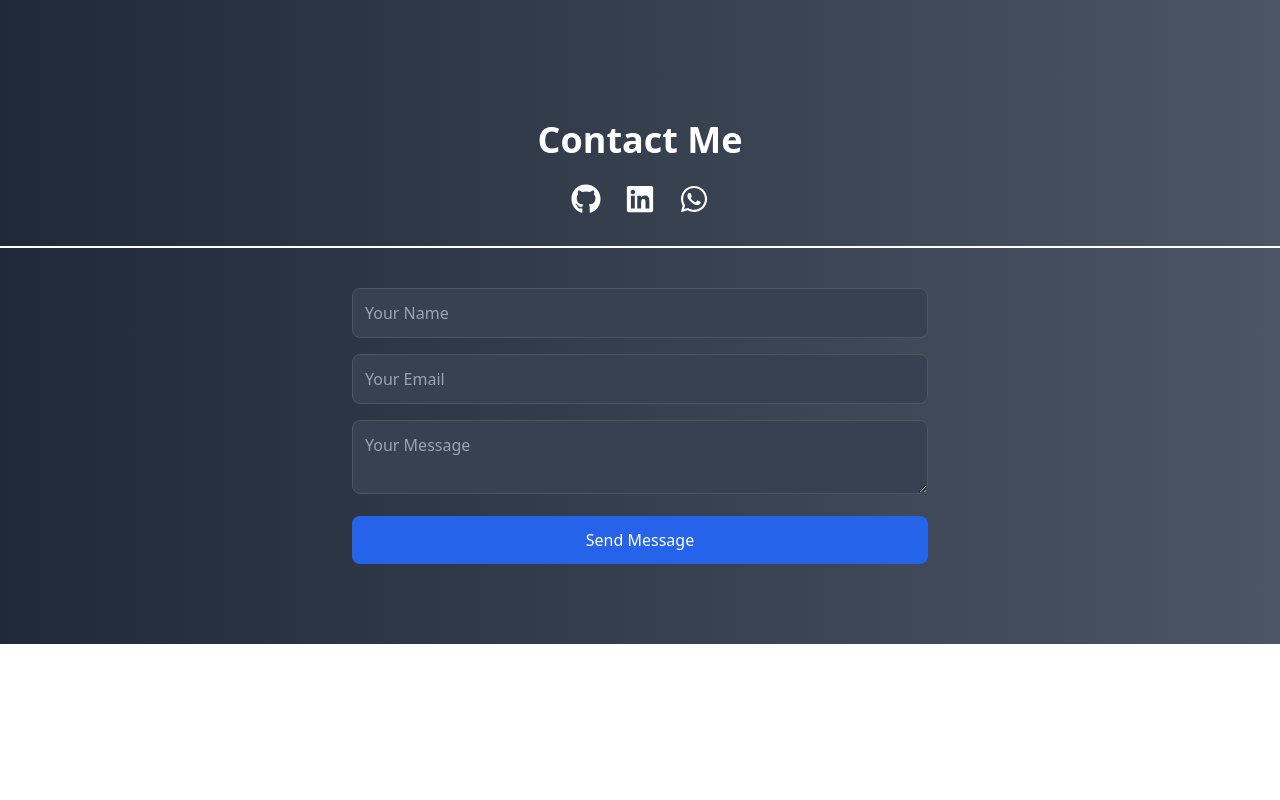
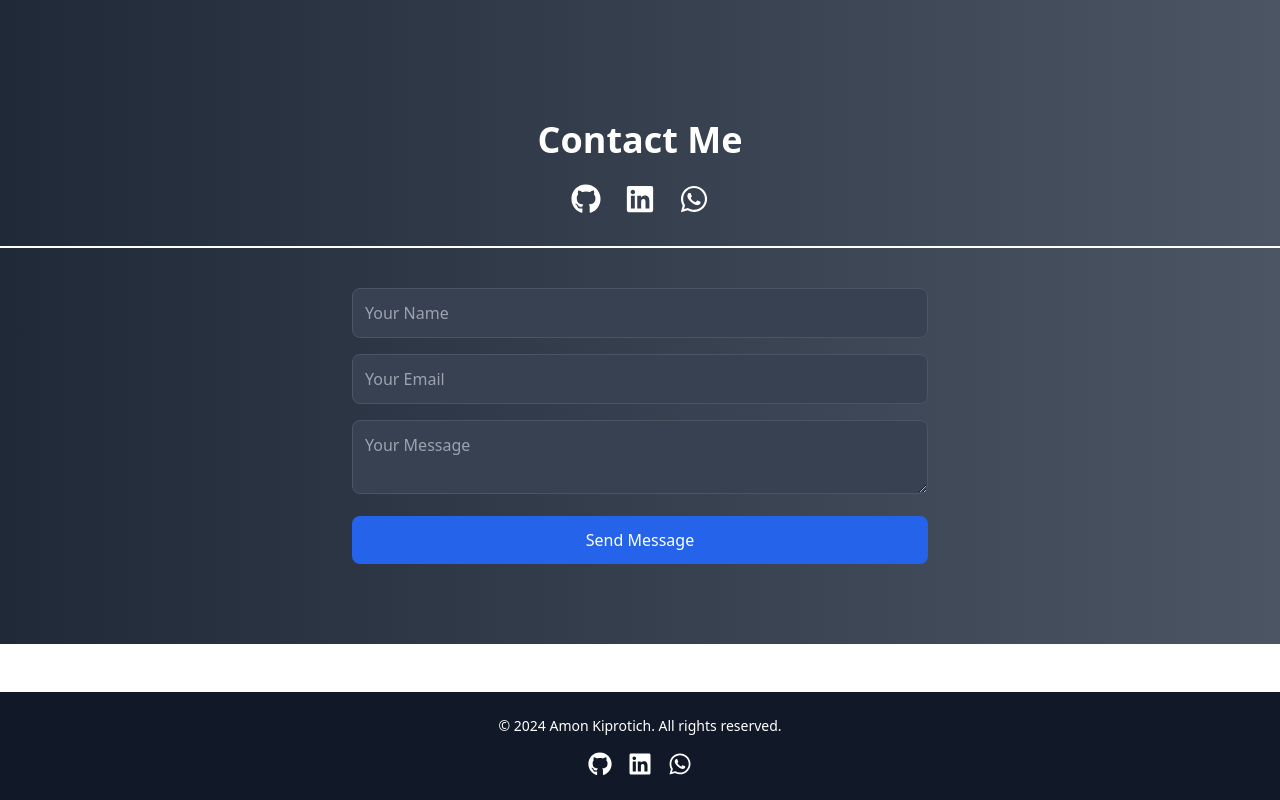
Before and after one commit to AmonCheruiyot/my-portfolio, a React (Vite) app: page / in a window 1280 px wide. Shown: the part 4240-5040 px from the top of the page. Before the commit the page ends 4884 px from the top, so only its background shows below. Built offline with nearby package versions, Linux system fonts and the light colour scheme.

Commit message:
adds footer

```diff
--- a/src/components/Contact.jsx
+++ b/src/components/Contact.jsx
@@ -45,6 +45,7 @@ const Contact = () => {
   };
 
   return (
+    <>
       <section id="contact" className="py-20 bg-gradient-to-r from-gray-800 to-gray-600 text-white">
         <div className="container mx-auto text-center">
           <h2 className="text-4xl font-bold mb-6">Contact Me</h2>
@@ -52,7 +53,7 @@ const Contact = () => {
           {/* Social Media Icons */}
           <div className="flex justify-center space-x-6 mb-6">
             <a
-            href="https://github.com/AmonCheruiyot" // Replace with your GitHub profile URL
+              href="https://github.com/AmonCheruiyot"
               target="_blank"
               rel="noopener noreferrer"
               className="text-white text-3xl hover:text-gray-400 transition duration-300"
@@ -60,7 +61,7 @@ const Contact = () => {
               <FaGithub />
             </a>
             <a
-            href="https://www.linkedin.com/in/amon-kiprotich-b67a252b6/" // Replace with your LinkedIn profile URL
+              href="https://www.linkedin.com/in/amon-kiprotich-b67a252b6/"
               target="_blank"
               rel="noopener noreferrer"
               className="text-white text-3xl hover:text-gray-400 transition duration-300"
@@ -68,7 +69,7 @@ const Contact = () => {
               <FaLinkedin />
             </a>
             <a
-            href="https://wa.me/+254713702378" // Replace with your WhatsApp number (use format: https://wa.me/yournumber)
+              href="https://wa.me/+254713702378"
               target="_blank"
               rel="noopener noreferrer"
               className="text-white text-3xl hover:text-gray-400 transition duration-300"
@@ -106,6 +107,25 @@ const Contact = () => {
           </form>
         </div>
       </section>
+
+      {/* Footer */}
+      <footer className="bg-gray-900 text-white py-6 mt-12">
+        <div className="container mx-auto text-center">
+          <p className="text-sm">© {new Date().getFullYear()} Amon Kiprotich. All rights reserved.</p>
+          <div className="flex justify-center space-x-4 mt-4">
+            <a href="https://github.com/AmonCheruiyot" target="_blank" rel="noopener noreferrer" className="hover:text-gray-400">
+              <FaGithub className="text-2xl" />
+            </a>
+            <a href="https://www.linkedin.com/in/amon-kiprotich-b67a252b6/" target="_blank" rel="noopener noreferrer" className="hover:text-gray-400">
+              <FaLinkedin className="text-2xl" />
+            </a>
+            <a href="https://wa.me/+254713702378" target="_blank" rel="noopener noreferrer" className="hover:text-gray-400">
+              <FaWhatsapp className="text-2xl" />
+            </a>
+          </div>
+        </div>
+      </footer>
+    </>
   );
 };
 
```
Lines whose indentation alone changed are shown as unchanged.
